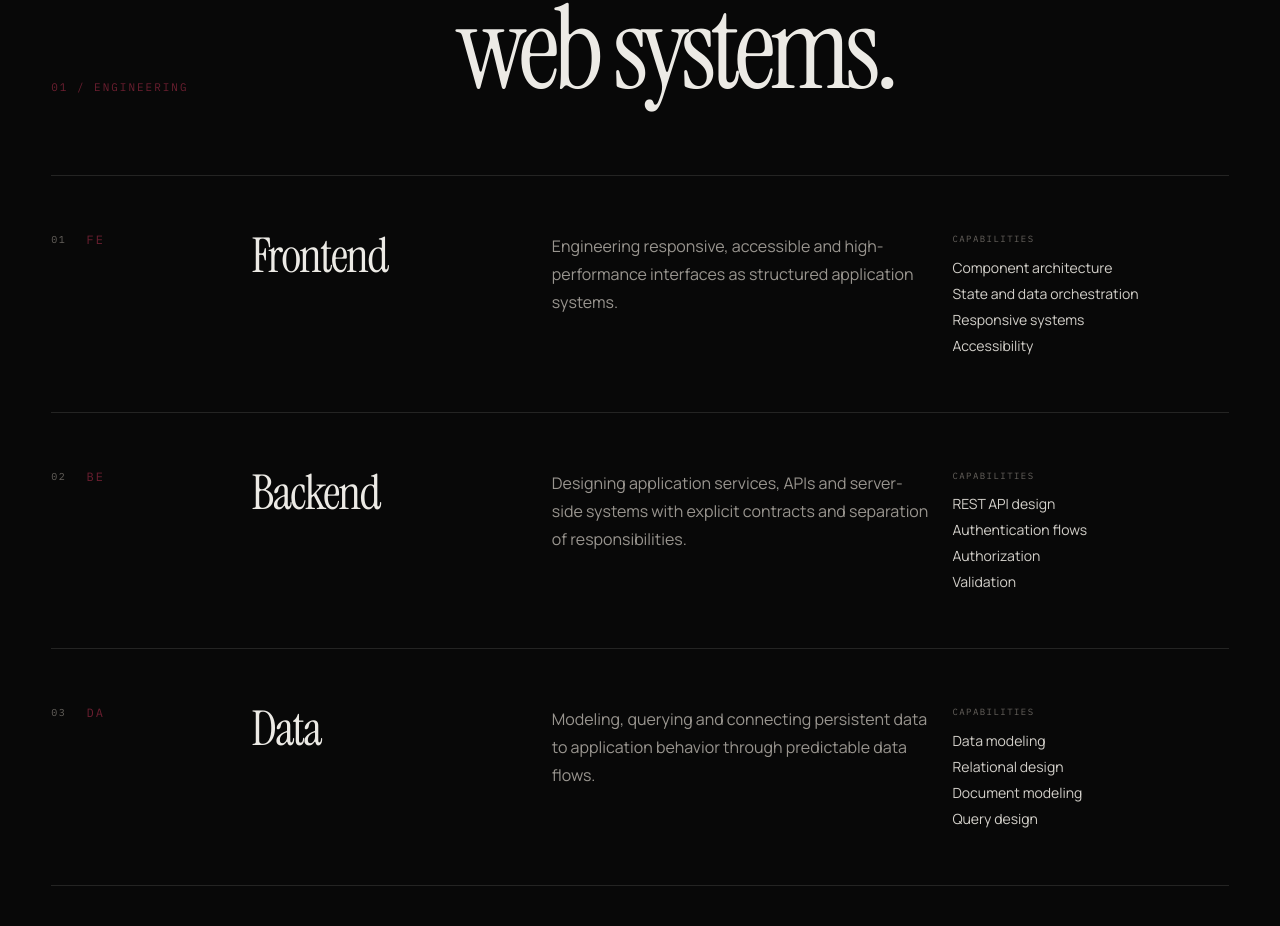
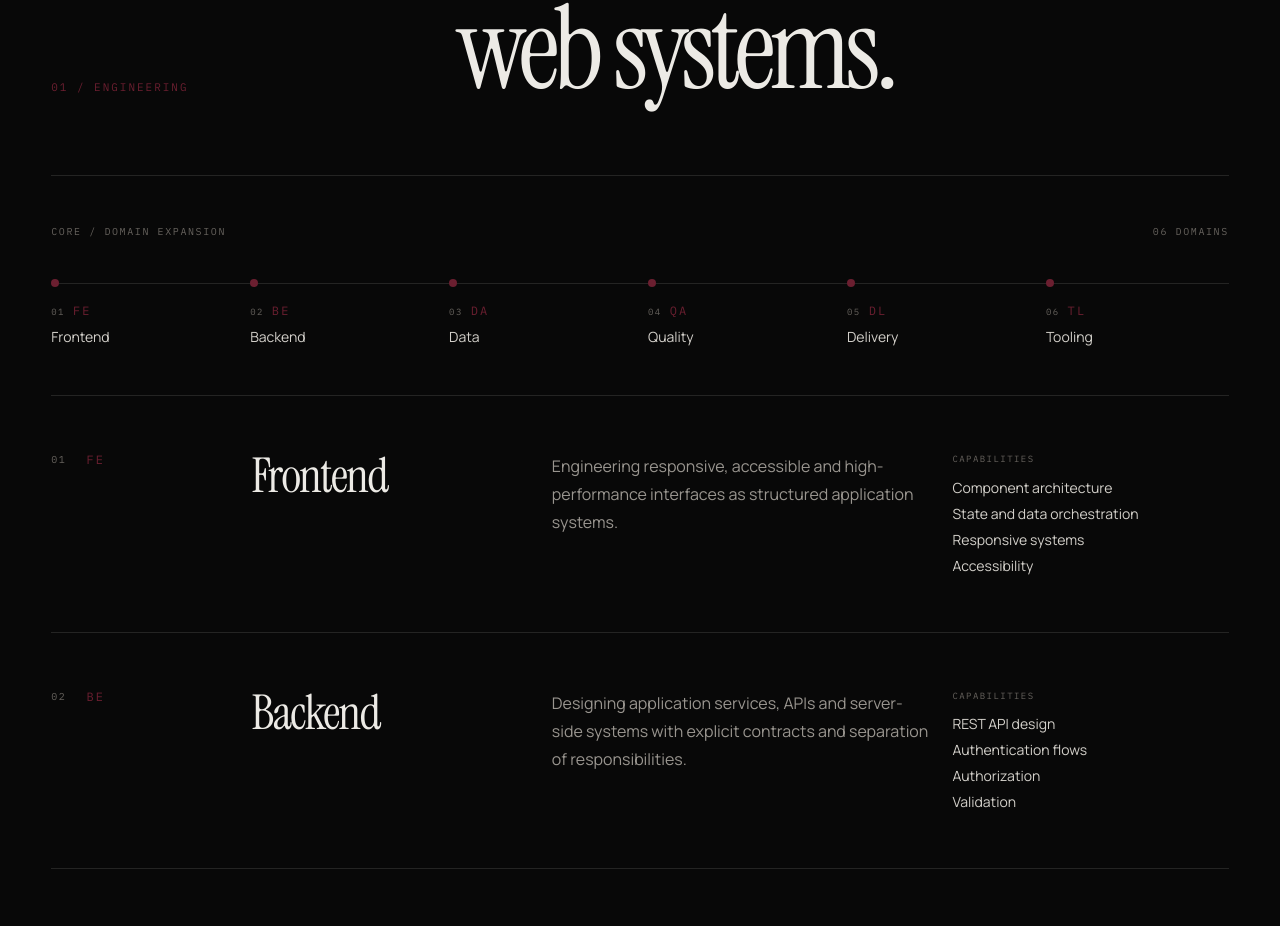
Before and after one commit to 0sayo0/portfolio-2026, a Next.js app: page / in a window 1280 px wide. Shown: the part 1658-2584 px from the top of the page. Built offline with nearby package versions, Linux system fonts and the light colour scheme.

Commit message:
feat: connect core to engineering domains

```diff
--- a/src/features/engineering/components/engineering-section.tsx
+++ b/src/features/engineering/components/engineering-section.tsx
@@ -1,3 +1,7 @@
+"use client";
+
+import { motion, useReducedMotion } from "motion/react";
+
 import type { EngineeringDomain } from "@/features/engineering/schemas/engineering-domain-schema";
 
 interface EngineeringSectionProps {
@@ -5,9 +9,12 @@ interface EngineeringSectionProps {
 }
 
 export function EngineeringSection({ domains }: EngineeringSectionProps) {
+  const shouldReduceMotion = useReducedMotion();
+
   return (
     <section id="engineering" className="border-border-subtle relative border-t">
       <div className="mx-auto w-full max-w-400 px-6 py-24 md:px-10 md:py-32 lg:px-[clamp(3rem,4vw,4.5rem)]">
+        {/* Section heading */}
         <header className="border-border-subtle grid gap-10 border-b pb-16 md:grid-cols-12 md:items-end md:pb-20">
           <div className="md:col-span-4">
             <p className="text-burgundy font-mono text-[0.6875rem] tracking-[0.18em] uppercase">
@@ -24,9 +31,116 @@ export function EngineeringSection({ domains }: EngineeringSectionProps) {
           </div>
         </header>
 
+        {/* Core → Domain expansion */}
+        <div className="border-border-subtle border-b py-10 md:py-12">
+          <div className="flex items-end justify-between gap-6">
+            <p className="text-technical-500 font-mono text-[0.625rem] tracking-[0.16em] uppercase">
+              Core / Domain Expansion
+            </p>
+
+            <p className="text-technical-500 font-mono text-[0.625rem] tracking-[0.16em] uppercase">
+              06 Domains
+            </p>
+          </div>
+
+          <div className="relative mt-8 md:mt-10">
+            {/* Connection line */}
+            <motion.div
+              className="bg-border-subtle absolute top-1 left-0 hidden h-px w-full origin-left sm:block"
+              initial={
+                shouldReduceMotion
+                  ? false
+                  : {
+                      scaleX: 0,
+                    }
+              }
+              whileInView={{
+                scaleX: 1,
+              }}
+              viewport={{
+                once: true,
+                amount: 0.6,
+              }}
+              transition={{
+                duration: shouldReduceMotion ? 0 : 1,
+                ease: [0.22, 1, 0.36, 1],
+              }}
+            />
+
+            <div className="grid grid-cols-3 gap-x-4 gap-y-8 sm:grid-cols-6">
+              {domains.map((domain, index) => (
+                <motion.div
+                  key={domain.id}
+                  className="relative"
+                  initial={
+                    shouldReduceMotion
+                      ? false
+                      : {
+                          opacity: 0,
+                          y: 10,
+                        }
+                  }
+                  whileInView={{
+                    opacity: 1,
+                    y: 0,
+                  }}
+                  viewport={{
+                    once: true,
+                    amount: 0.6,
+                  }}
+                  transition={{
+                    duration: shouldReduceMotion ? 0 : 0.55,
+                    delay: shouldReduceMotion ? 0 : index * 0.06,
+                    ease: [0.22, 1, 0.36, 1],
+                  }}
+                >
+                  <span className="bg-burgundy relative z-10 mb-4 block size-2 rounded-full" />
+
+                  <div className="flex items-baseline gap-2">
+                    <span className="text-technical-500 font-mono text-[0.5625rem] tracking-[0.16em]">
+                      {domain.index}
+                    </span>
+
+                    <span className="text-burgundy font-mono text-xs tracking-[0.18em]">
+                      {domain.code}
+                    </span>
+                  </div>
+
+                  <p className="text-technical-100 mt-2 text-sm">{domain.name}</p>
+                </motion.div>
+              ))}
+            </div>
+          </div>
+        </div>
+
+        {/* Domain records */}
         <div className="divide-border-subtle divide-y">
-          {domains.map((domain) => (
-            <article key={domain.id} className="grid gap-8 py-10 md:grid-cols-12 md:gap-6 md:py-14">
+          {domains.map((domain, index) => (
+            <motion.article
+              key={domain.id}
+              className="grid gap-8 py-10 md:grid-cols-12 md:gap-6 md:py-14"
+              initial={
+                shouldReduceMotion
+                  ? false
+                  : {
+                      opacity: 0,
+                      y: 24,
+                    }
+              }
+              whileInView={{
+                opacity: 1,
+                y: 0,
+              }}
+              viewport={{
+                once: true,
+                amount: 0.25,
+              }}
+              transition={{
+                duration: shouldReduceMotion ? 0 : 0.7,
+                delay: shouldReduceMotion ? 0 : index * 0.035,
+                ease: [0.22, 1, 0.36, 1],
+              }}
+            >
               <div className="flex items-start gap-5 md:col-span-2">
                 <span className="text-technical-500 font-mono text-[0.625rem] tracking-[0.16em]">
                   {domain.index}
@@ -62,7 +176,7 @@ export function EngineeringSection({ domains }: EngineeringSectionProps) {
                   ))}
                 </ul>
               </div>
-            </article>
+            </motion.article>
           ))}
         </div>
       </div>
--- /dev/null
+++ b/src/features/engineering/content/engineering-core-nodes.ts
@@ -0,0 +1,47 @@
+import { engineeringDomains } from "@/features/engineering/content/engineering-domains";
+import type { EngineeringDomain } from "@/features/engineering/schemas/engineering-domain-schema";
+
+interface CoreNodeGeometry {
+  cx: number;
+  cy: number;
+  r: number;
+}
+
+const nodeGeometry = {
+  frontend: {
+    cx: 50,
+    cy: 11,
+    r: 1.35,
+  },
+  backend: {
+    cx: 79,
+    cy: 29,
+    r: 1.05,
+  },
+  data: {
+    cx: 84,
+    cy: 65,
+    r: 1.2,
+  },
+  quality: {
+    cx: 50,
+    cy: 87,
+    r: 1.45,
+  },
+  delivery: {
+    cx: 16,
+    cy: 65,
+    r: 1.05,
+  },
+  tooling: {
+    cx: 21,
+    cy: 29,
+    r: 1.15,
+  },
+} satisfies Record<EngineeringDomain["id"], CoreNodeGeometry>;
+
+export const engineeringCoreNodes = engineeringDomains.map((domain) => ({
+  id: domain.id,
+  label: domain.code,
+  ...nodeGeometry[domain.id],
+}));
--- a/src/features/engineering/schemas/engineering-domain-schema.ts
+++ b/src/features/engineering/schemas/engineering-domain-schema.ts
@@ -1,9 +1,20 @@
 import { z } from "zod";
 
+export const engineeringDomainIdSchema = z.enum([
+  "frontend",
+  "backend",
+  "data",
+  "quality",
+  "delivery",
+  "tooling",
+]);
+
+export const engineeringDomainCodeSchema = z.enum(["FE", "BE", "DA", "QA", "DL", "TL"]);
+
 export const engineeringDomainSchema = z.object({
-  id: z.string().min(1),
+  id: engineeringDomainIdSchema,
   index: z.string().regex(/^\d{2}$/),
-  code: z.string().min(2).max(3),
+  code: engineeringDomainCodeSchema,
   name: z.string().min(1),
   statement: z.string().min(1),
   capabilities: z.array(z.string().min(1)).min(1),
--- a/src/features/entrance/components/core-system.tsx
+++ b/src/features/entrance/components/core-system.tsx
@@ -4,14 +4,7 @@ import { motion, useMotionValue, useReducedMotion, useSpring, useTransform } fro
 
 import { entranceEase, entranceTiming } from "@/features/entrance/lib/entrance-motion";
 
-const nodes = [
-  { id: "frontend", cx: 50, cy: 11, r: 1.35, label: "FE" },
-  { id: "backend", cx: 79, cy: 29, r: 1.05, label: "BE" },
-  { id: "data", cx: 84, cy: 65, r: 1.2, label: "DA" },
-  { id: "quality", cx: 50, cy: 87, r: 1.45, label: "QA" },
-  { id: "delivery", cx: 16, cy: 65, r: 1.05, label: "DL" },
-  { id: "tooling", cx: 21, cy: 29, r: 1.15, label: "TL" },
-] as const;
+import { engineeringCoreNodes } from "@/features/engineering/content/engineering-core-nodes";
 
 export function CoreSystem() {
   const shouldReduceMotion = useReducedMotion();
@@ -251,7 +244,7 @@ export function CoreSystem() {
         />
 
         {/* Engineering domain nodes */}
-        {nodes.map((node, index) => (
+        {engineeringCoreNodes.map((node, index) => (
           <g key={node.id}>
             <motion.circle
               cx={node.cx}
```
